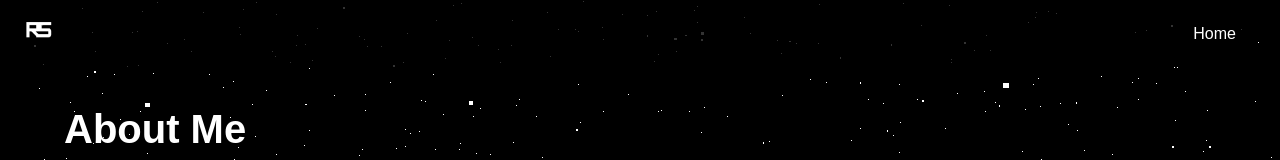
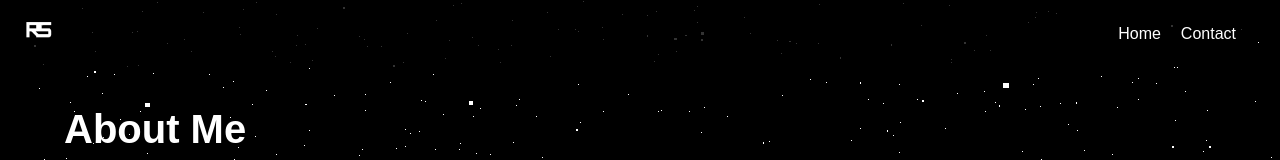
Before and after one commit to shyam722000/ItsmeShyam, a React (Vite) app: page /about in a window 1280 px wide. Shown: the top 160 px of the page. Built offline with nearby package versions, Linux system fonts and the light colour scheme; a web font is replaced by a local one.

Commit message:
navlink fixed

```diff
--- a/src/components/About.jsx
+++ b/src/components/About.jsx
@@ -52,7 +52,7 @@ const AboutSection = () => {
               </div>
               <nav className="Pro_-nav-links">
                 <a href="/">Home</a>
-                {/* <a href="/contact">Contact</a> */}
+                <a href="/ContactMe">Contact</a>
               </nav>
             </div>
       <SpaceBackground />
--- a/src/components/Contact.jsx
+++ b/src/components/Contact.jsx
@@ -55,7 +55,8 @@ const ContactPage = () => {
               </div>
               <nav className="Pro_-nav-links">
                 <a href="/">Home</a>
-                <a href="/contact">Contact</a>
+                <Link to="/about">About</Link>
+
                 <a href="/projects">Projects</a>
               </nav>
             </div>
--- a/src/components/Projectpage.jsx
+++ b/src/components/Projectpage.jsx
@@ -1,5 +1,5 @@
 import React from "react";
-import { useNavigate } from "react-router-dom";
+import { useNavigate, Link } from "react-router-dom";
 import "./Projectpage.css";
 import NebulaBackground from "./SpacePro";
 import logo from "../loho.png";
@@ -18,8 +18,8 @@ const Projectpage = () => {
           <img src={logo} alt="Company Logo" />
         </div>
         <nav className="Pro_-nav-links">
-          <a href="/about">About</a>
-          <a href="/contact">Contact</a>
+        <Link to="/about">About</Link>
+        <Link to="/ContactMe">Contact</Link>
         </nav>
       </div>
 
```
